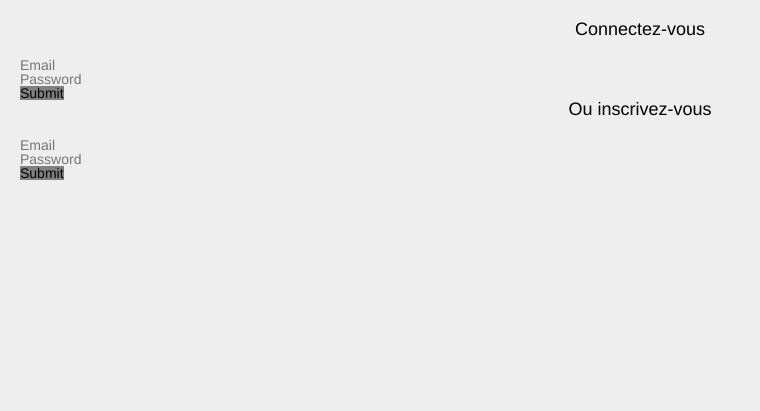
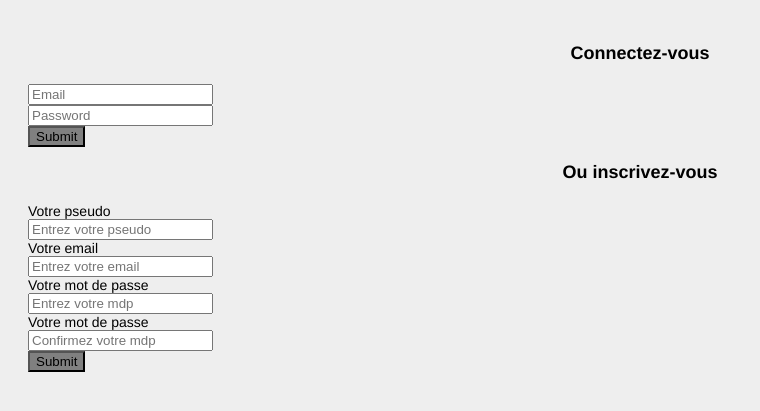
Before and after one commit to AudeFi/La_bobine, a PHP site: page /La_bobine/connexion in a window 1280 px wide. Shown: the top 411 px of the page, without its empty margins (0-760 px from the left). Run offline with PHP 8.4, Linux system fonts and the light colour scheme.

Commit message:
form-login protection
validation / protection login

```diff
--- a/config/form-login.php
+++ b/config/form-login.php
@@ -46,13 +46,115 @@
 
 // ----------- INSCRIPTION -------------
 
-	if(!empty($_POST['signinform'])) {
-		echo "Merci de votre inscription";
-		$email = $_POST['email'];
-		$password = hash('sha256',SALT.$_POST['password']);
+	if(!empty($_POST)) {
 
-		$prepare = $pdo->prepare('INSERT INTO users (email,password) VALUES (:email,:password)');
-		$prepare->bindValue('email',$email);
-		$prepare->bindValue('password',$password);
-		$execute = $prepare->execute();
+	// SET VARIABLES AND HASH MDP
+	$pseudo = $email = $code = "";
+	$vosID =' Vos ID';
+	$message = 'Voici vos ID';
+
+
+	// XSS PROTECTION
+	function securisationbis($donneesbis){
+		$donneesbis = trim($donneesbis); /*SPACE*/
+		$donneesbis = stripcslashes($donneesbis);/*SLASH*/
+		$donneesbis = strip_tags($donneesbis);/*CODISH*/
+		return ($donneesbis);
 	}
+
+	$pseudo = securisationbis($_POST['pseudo']);
+	$email = securisationbis($_POST['email']);
+	$password = securisationbis(hash('sha256',SALT.$_POST['password']));
+	$password2 = securisationbis(hash('sha256',SALT.$_POST['password']));
+	/*$code = securisationbis($_POST['code']);*/
+
+
+
+	// PSEUDO ERRORS
+	$pseudolength = strlen($pseudo);
+	if ($pseudolength <=3)
+	{
+		 $errors['pseudo'] = 'Veuillez renseigner un pseudo à plus de 3 caractères';
+	}
+	elseif ($pseudolength >100)
+	{
+
+		$errors['pseudo'] = 'Veuillez renseigner un pseudo à moins de 100 caractères';
+	}
+
+	// MAIL ERRORS
+
+	if (filter_var($email,FILTER_VALIDATE_EMAIL))
+	{
+
+	}
+	elseif ( empty ($_POST['mail']))
+	{
+		$errors['email'] = 'Veuillez renseigner votre email';
+	}
+	else
+	{
+		$errors['email'] = 'Veuillez renseigner un email valide';
+	}
+
+	// MDP ERRORS
+	$passwordlength = strlen($password);
+	if ( empty ($_POST['password']) AND empty ($_POST['password2']))
+	{
+		$errors['password'] = 'Veuillez renseigner votre mot de passe';
+		$errors['password2'] = 'Veuillez confirmer votre mot de passe';
+	}
+	elseif ($passwordlength <=5)
+	{
+		 $errors['password'] = 'Veuillez renseigner un mot de passe à plus de 5 caractères';
+		 $errors['password2'] = '';
+	}
+	elseif ( empty ($_POST['password']) OR empty ($_POST['password2']))
+	{
+		$errors['password'] = 'Veuillez renseigner votre mot de passe';
+		$errors['password2'] = 'Veuillez confirmer votre mot de passe';
+	}
+
+	// MDP COMPARE ERRORS
+	if ( isset ($_POST['password']) AND isset ($_POST['password2']))
+    {
+	       if ($password != $password2)
+	        {
+	            $errors['password'] = ' Veuillez renseigner le même mot de passe';
+	            $errors['password2'] = '';
+	        }
+
+    }
+
+	// CAPCHAT ==> SPAM PROTECTION // ERRORS MANAGE
+    if ( isset ($_POST['code_entre']) AND isset ($_POST['code']))
+    {
+        $code_entre = $_POST['code_entre'];
+        $code = $_POST['code'];
+        $code = $code / '368.5';
+        if ($code_entre == NULL)
+        {
+           $errors['code_entre'] = 'Veuillez renseigner le code';
+        }
+        elseif ($code_entre != $code)
+        {
+            $errors['code_entre'] = ' Attention, mauvais code.';
+        }
+
+    }
+	// SUCCES
+	if(empty($errors))
+	{
+			$success[] = 'Utilisateur enregistré';
+			$prepare = $pdo -> prepare('INSERT INTO users (pseudo, email, password, /*user*/) VALUES (:pseudo, :email, :password /*,:user*/)');
+			$prepare -> bindValue('pseudo', $pseudo);
+			$prepare -> bindValue('email', $email);
+			$prepare -> bindValue('mdp', $password);
+			/*$prepare -> bindValue('user', $user);*/
+			$execute = $prepare -> execute();
+
+	     // Envoi
+	     mail($email, $vosID, $message);
+
+	}
+}
--- a/src/css/style.css
+++ b/src/css/style.css
@@ -37,3 +37,25 @@ form input[type="submit"] {
 	background-color: grey;
 	cursor: pointer;
 }
+
+.errors {
+	color: red;
+	border: 1px solid red;
+	padding: 10px;
+	margin: 0 0 15px 0;
+}
+
+.success {
+	color: green;
+	border: 1px solid green;
+	padding: 10px;
+	margin: 0 0 15px 0;
+}
+
+form .error label {
+	color: red;
+}
+
+form .error input {
+	border: 2px solid red;
+}
--- a/views/pages/connexion.php
+++ b/views/pages/connexion.php
@@ -39,13 +39,26 @@
 
 	<form action="#" method="POST">
 		<div>
-				<input type="email" name="email" placeholder="Email">
+			<label for="email">Votre pseudo</label></br>
+			<input type="text" name="pseudo" placeholder="Entrez votre pseudo">
 		</div>
 		<div>
-				<input type="password" name="password" placeholder="Password">
+			<label for="email">Votre email</label></br>
+			<input type="email" name="email" placeholder="Entrez votre email">
 		</div>
 		<div>
-				<input type="submit" name="signinform">
+			<label for="password">Votre mot de passe</label></br>
+			<input type="password" name="password" placeholder="Entrez votre mdp">
 		</div>
+		<div>
+			<label for="password2">Votre mot de passe</label></br>
+			<input type="password" name="password2" placeholder="Confirmez votre mdp">
+		</div>
+		<div>
+			<input type="submit" name="loginform">
+		</div>
+
+
+
 	</form>
 </section>
--- a/views/partials/header.php
+++ b/views/partials/header.php
@@ -3,7 +3,7 @@
 <head>
 	<meta charset="UTF-8">
 	<title><?= $title ?></title>
-	<link rel="stylesheet" href="<?= URL ?>src/css/reset.css">
+	<!-- <link rel="stylesheet" href="<?= URL ?>src/css/reset.css"> -->
 	<link rel="stylesheet" href="<?= URL ?>src/css/style.css">
 </head>
 <body class="page-<?= $class ?>">
```
Lines whose indentation alone changed are shown as unchanged.
